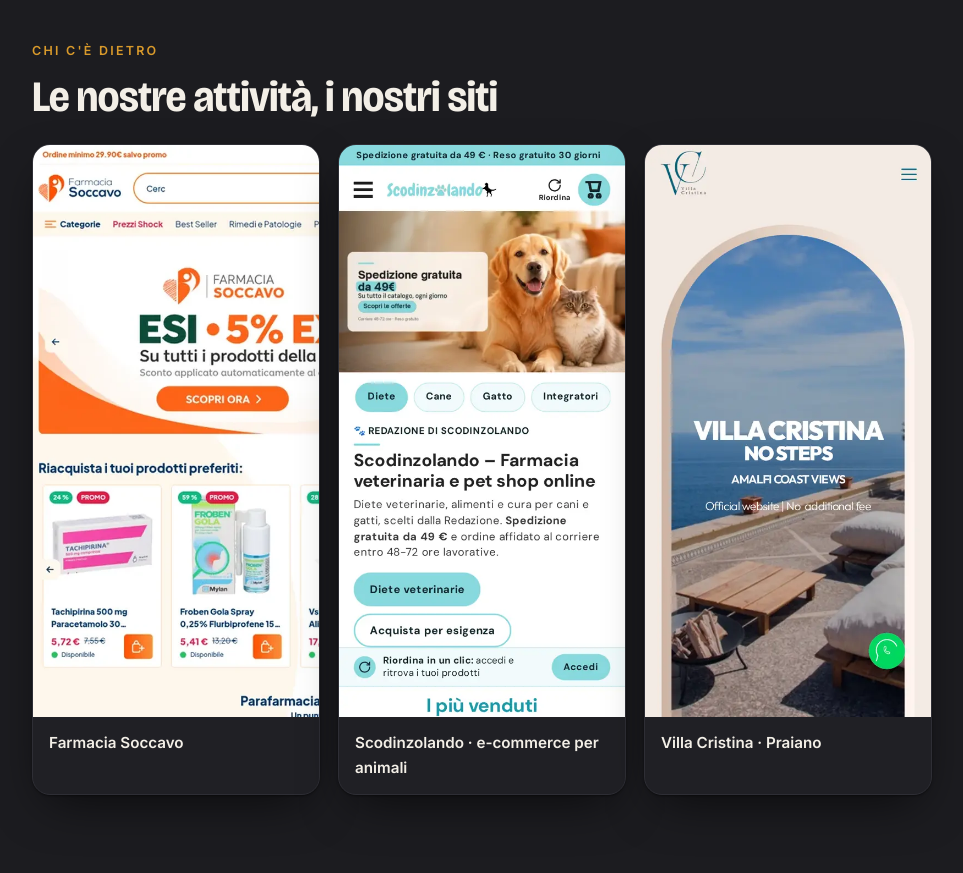
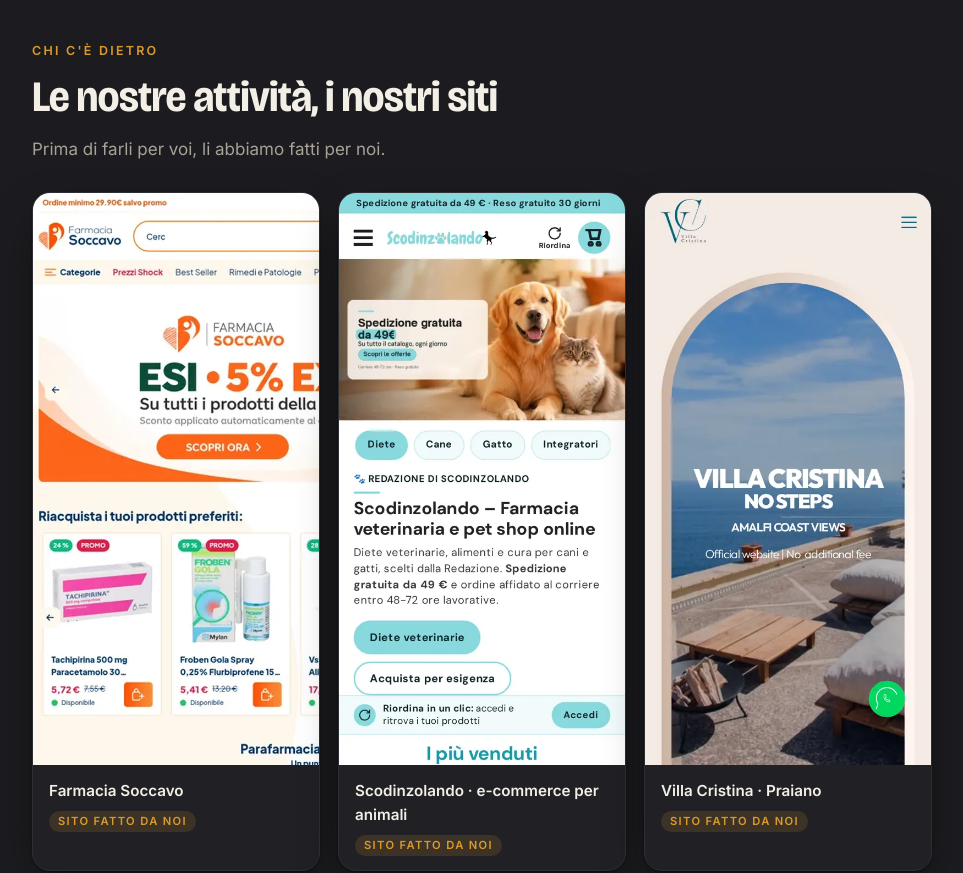
Before and after one commit to andreachiacchio/sitogiapronto, a plain HTML site: page index.html in a window 1280 px wide. Shown: the part 2060-2933 px from the top of the page, without its empty margins (48-1011 px from the left). Drawn offline with Linux system fonts and the light colour scheme.

Commit message:
Attività: sottotitolo visibile ed etichetta 'Sito fatto da noi' sulle 3 schede

```diff
--- a/assets/style.css
+++ b/assets/style.css
@@ -47,6 +47,7 @@
 .ex:hover{transform:translateY(-3px)}
 .ex img{aspect-ratio:1/2;object-fit:cover;object-position:top;width:100%}
 .ex span{display:block;padding:14px 16px;font-weight:600;font-size:.95rem}
+.ex .fatto{display:block;width:max-content;max-width:100%;margin-top:8px;padding:5px 9px;border-radius:999px;background:rgba(217,154,43,.15);color:var(--accent);font:600 .7rem/1 var(--body);font-style:normal;letter-spacing:.12em;text-transform:uppercase}
 #chi p{color:var(--muted);font-size:1.1rem}
 #chi p:first-of-type{color:var(--ink);font-size:1.25rem}
 details{border-bottom:1px solid var(--line);padding:18px 0}
@@ -65,3 +66,5 @@
 @media (max-width:600px){.grid.g3{grid-template-columns:repeat(3,1fr);gap:8px}.grid.g3 .ex span{font-size:.72rem;padding:8px}.ph b{font-size:1rem}.ph small{font-size:.65rem}}
 @media (max-width:600px){.float-wa{display:inline-flex}.cta .btn{width:100%}.grid{gap:12px}.ex span{font-size:.85rem;padding:10px 12px}}
 @media (prefers-reduced-motion:reduce){*{transition:none!important;scroll-behavior:auto!important}}
+
+@media (max-width:600px){.ex .fatto{display:block;width:max-content;max-width:100%;margin-top:6px;padding:4px 6px;font-size:.52rem;letter-spacing:.06em;white-space:normal}}
--- a/index.html
+++ b/index.html
@@ -70,11 +70,11 @@
     <div class="wrap">
       <span class="eyebrow">Chi c'è dietro</span>
       <h2>Le nostre attività, i nostri siti</h2>
-      <!-- DA CONFERMARE CON ANDREA (li ha fatti lui?), nascosto finché non confermato: <p class="muted">Prima di farli per voi, li abbiamo fatti per noi.</p> -->
+      <p class="muted">Prima di farli per voi, li abbiamo fatti per noi.</p>
       <div class="grid g3">
-        <a class="ex" href="https://farmaciasoccavo.it/" target="_blank" rel="noopener"><img src="assets/attivita/farmaciasoccavo.webp" width="520" height="1040" alt="Sito di Farmacia Soccavo" loading="lazy"><span>Farmacia Soccavo</span></a>
-        <a class="ex" href="https://scodinzolando.com/" target="_blank" rel="noopener"><img src="assets/attivita/scodinzolando.webp" width="520" height="1040" alt="Home page di scodinzolando.com" loading="lazy"><span>Scodinzolando · e-commerce per animali</span></a>
-        <a class="ex" href="https://villacristinapraiano.com/" target="_blank" rel="noopener"><img src="assets/attivita/villacristinapraiano.webp" width="520" height="1040" alt="Home page di villacristinapraiano.com" loading="lazy"><span>Villa Cristina · Praiano</span></a>
+        <a class="ex" href="https://farmaciasoccavo.it/" target="_blank" rel="noopener"><img src="assets/attivita/farmaciasoccavo.webp" width="520" height="1040" alt="Sito di Farmacia Soccavo" loading="lazy"><span>Farmacia Soccavo<em class="fatto">Sito fatto da noi</em></span></a>
+        <a class="ex" href="https://scodinzolando.com/" target="_blank" rel="noopener"><img src="assets/attivita/scodinzolando.webp" width="520" height="1040" alt="Home page di scodinzolando.com" loading="lazy"><span>Scodinzolando · e-commerce per animali<em class="fatto">Sito fatto da noi</em></span></a>
+        <a class="ex" href="https://villacristinapraiano.com/" target="_blank" rel="noopener"><img src="assets/attivita/villacristinapraiano.webp" width="520" height="1040" alt="Home page di villacristinapraiano.com" loading="lazy"><span>Villa Cristina · Praiano<em class="fatto">Sito fatto da noi</em></span></a>
       </div>
     </div>
   </section>
```
